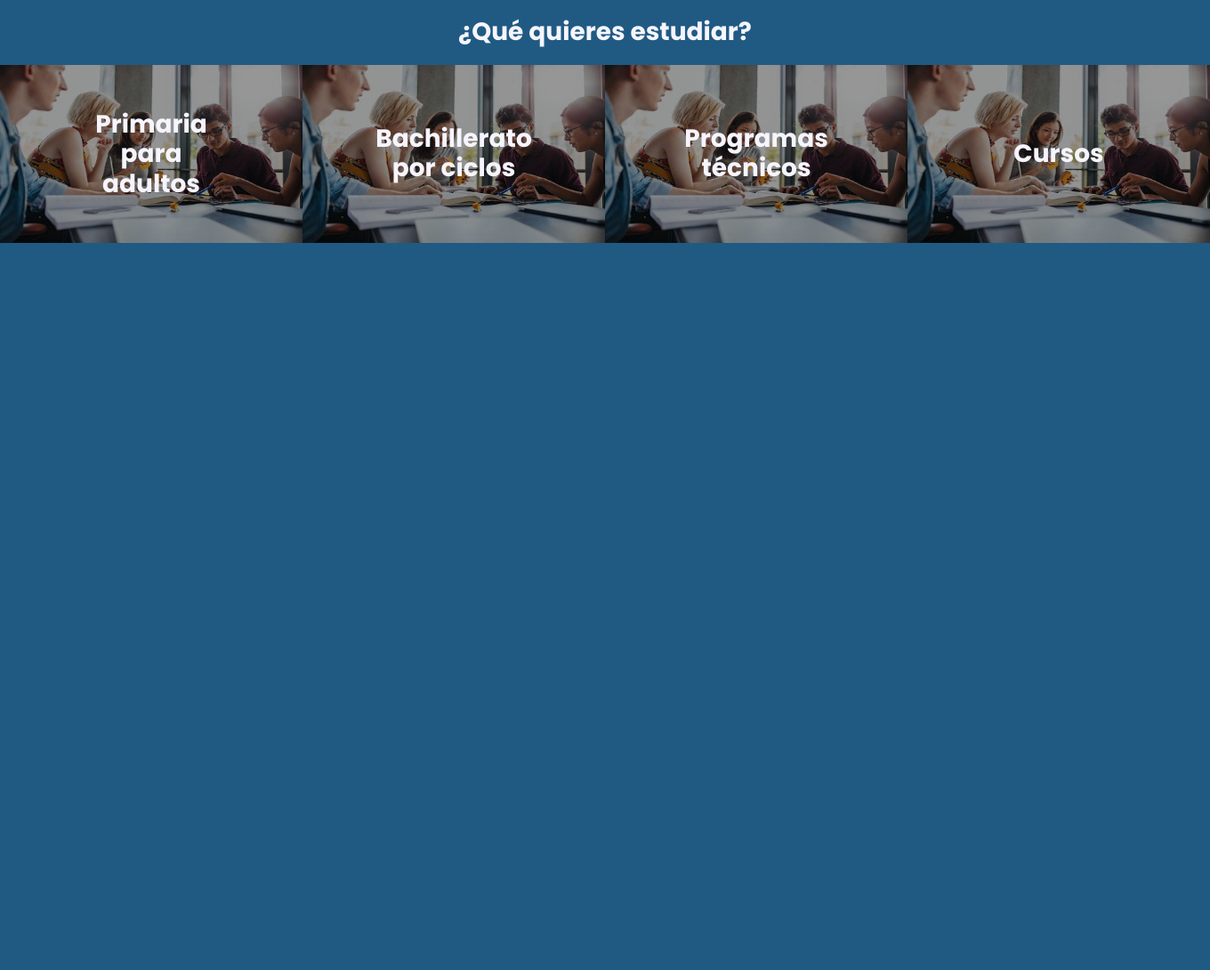
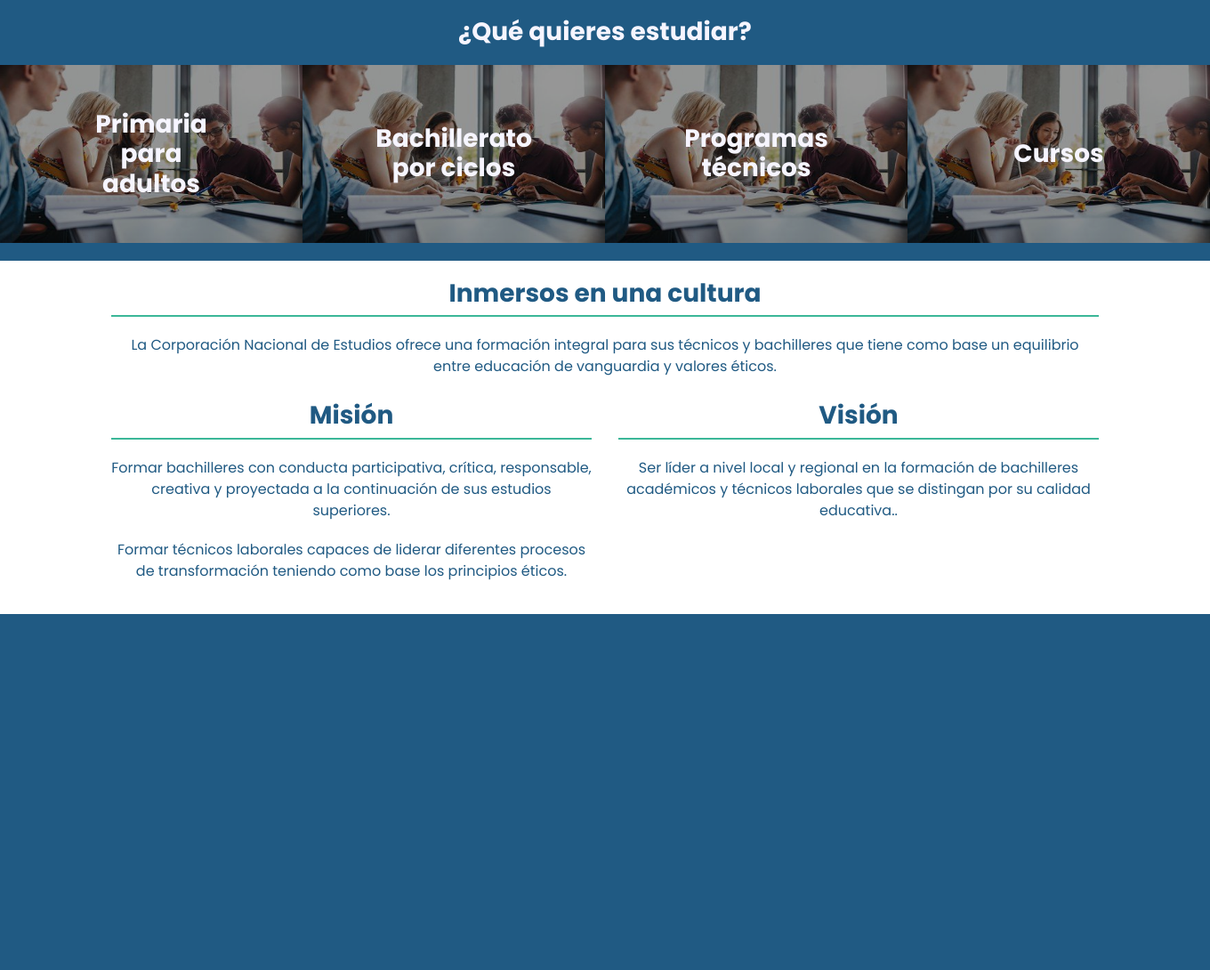
Before and after one commit to cris9310/corporacion-platformGit, a Django app: page /home/ in a window 1360 px wide. Shown: the part 667-1757 px from the top of the page at 89% size. Before the commit the page ends 940 px from the top, so only its background shows below. Run offline with Django 4.2, Linux system fonts and the light colour scheme; parts of the project's set-up code (start-up, migrations or seed data) failed here and were passed over; some libraries are stand-ins or nearby versions.

Commit message:
2 de marzo

```diff
--- a/plataforma/static/css/unique.css
+++ b/plataforma/static/css/unique.css
@@ -788,7 +788,7 @@ label strong {
 
 .estudiar {
     margin-top: 20px;
-    width: 100%;
+    width: auto;
     position: relative;
     display: inline-block;
     text-align: center;
@@ -927,3 +927,43 @@ label strong {
 .estudiar-titulo h3 {
     font-weight: bold;
 }
+
+.valores {
+    align-items: center;
+    justify-content: center;
+    text-align: center;
+    margin-top: 20px;
+    margin-bottom: 20px;
+}
+
+.valores i {
+    font-size: 50px !important;
+    color: var(--primary-color-dark);
+
+
+
+}
+
+.valores h3 {
+    font-weight: bold;
+    margin-top: 10px;
+    color: var(--primary-color-dark);
+}
+
+.valores p {
+    margin-top: 20px;
+    color: var(--primary-color-dark);
+}
+
+.valores-info-uno-titulo,
+.valores-info-dos-mision-titulo,
+.valores-info-dos-vision-titulo {
+    border-bottom: 2px solid var(--text-color-activos) !important;
+}
+
+.footter {
+    height: 400px;
+    width: auto;
+    background: var(--primary-color-dark);
+
+}
--- a/plataforma/templates/homepage/homepage.html
+++ b/plataforma/templates/homepage/homepage.html
@@ -39,7 +39,7 @@ CNE -Palmira
 
         </div>
     </div>
-    <div class="iconosBase">
+    <div class="container iconosBase">
       <button class="btn btn-outline-info" type="button" id="home-botones">
         <div>
           <i class="fa-regular fa-pen-to-square"></i>
@@ -58,7 +58,7 @@ CNE -Palmira
       </button>
     </div>
 
-    <div class="estudiar">
+    <div class=" estudiar">
       <div class="estudiar-titulo">
        <h3>¿Qué quieres estudiar?</h3>
       </div>
@@ -97,6 +97,64 @@ CNE -Palmira
 
     </div>
 
+    <div class="container valores">
+
+      <div class="valores-info">
+        <div class="valores-info-uno">
+          <div class="valores-info-uno-icono">
+            <i class="fa-solid fa-graduation-cap"></i>
+          </div>
+          <div class="valores-info-uno-titulo">
+            <h3>Inmersos en una cultura</h3>
+
+          </div>
+          <div class="valores-info-uno-texto">
+            <p>La Corporación Nacional de Estudios ofrece una formación integral
+              para sus técnicos y bachilleres que tiene como base un equilibrio
+              entre educación de vanguardia y valores éticos.
+            </p>
+          </div>
+        </div>
+        <div class="row valores-info-dos">
+          <div class="col valores-info-dos-mision">
+            <div class="valores-info-dos-mision-icono">
+              <i class="fa-solid fa-award"></i>
+            </div>
+            <div class="valores-info-dos-mision-titulo">
+              <h3>Misión</h3>
+            </div>
+            <div class="valores-info-dos-mision-texto">
+              <p>Formar bachilleres con conducta participativa, crítica, responsable,
+                creativa y proyectada a la continuación de sus estudios superiores.
+              </p>
+              <p>Formar técnicos laborales capaces de liderar diferentes procesos de
+                 transformación teniendo como base los principios éticos.
+              </p>
+            </div>
+          </div>
+          <div class="col valores-info-dos-vision">
+            <div class="valores-info-dos-vision-icono">
+              <i class="fa-solid fa-school"></i>
+            </div>
+            <div class="valores-info-dos-vision-titulo">
+              <h3>Visión</h3>
+            </div>
+            <div class="valores-info-dos-vision-texto">
+              <p>Ser líder a nivel local y regional en la formación
+                de bachilleres académicos y técnicos laborales que se
+                 distingan por  su calidad educativa..
+              </p>
+            </div>
+
+          </div>
+        </div>
+      </div>
+    </div>
+
+    <div class=" footter">
+
+   </div>
+
 </div>
 
 
```
